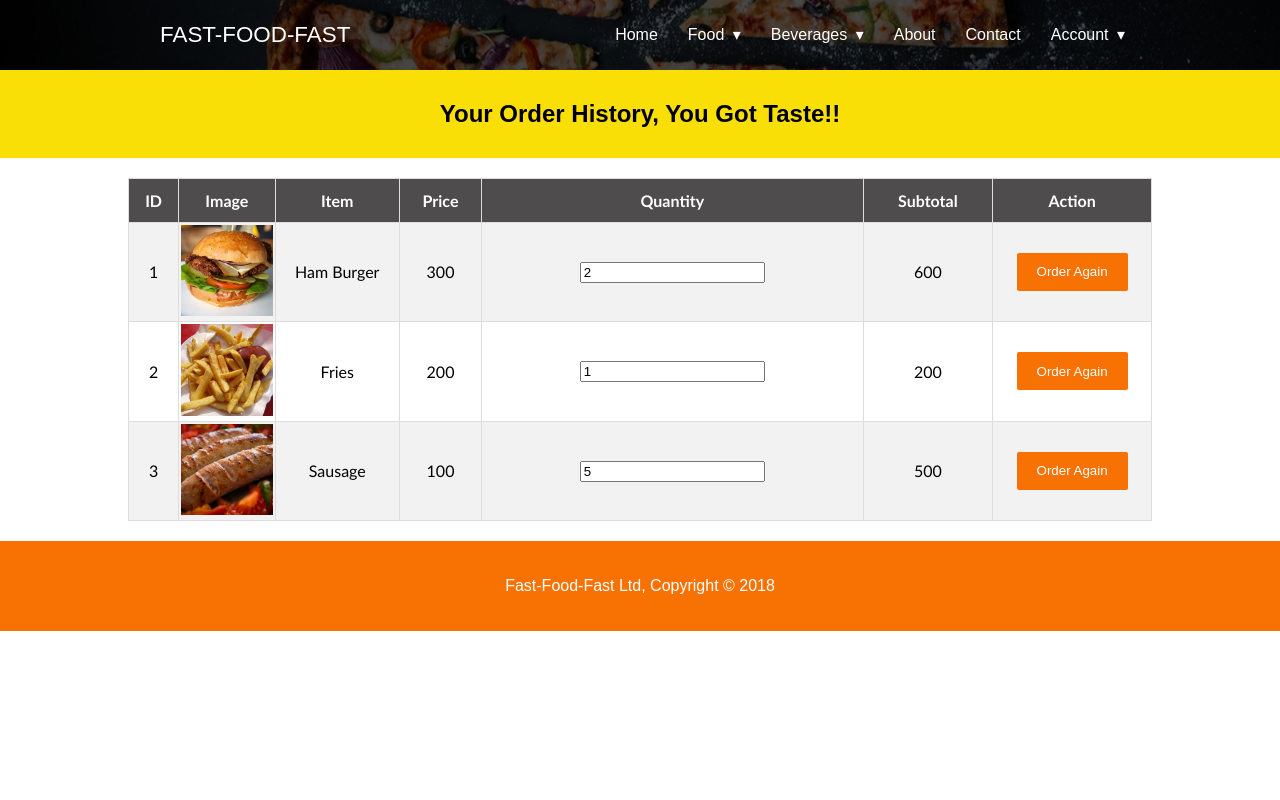
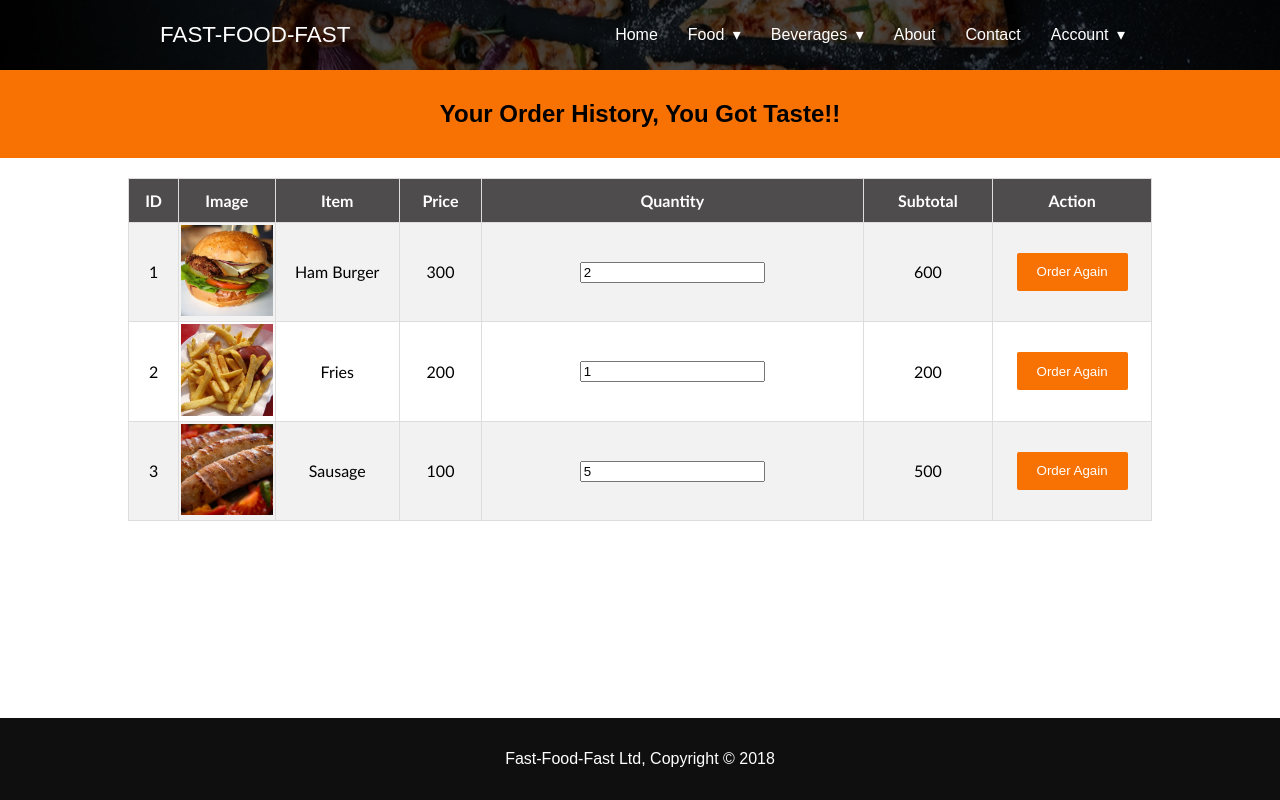
Before and after one commit to ThaDeveloper/Fast-Food-Fast, a PHP site: page /history.html in a window 1280 px wide. Run offline with PHP 8.4, Linux system fonts and the light colour scheme; some libraries are stand-ins or nearby versions.

Commit message:
[delivers #160069876] finalize on order history page

```diff
--- a/UI/css/main.css
+++ b/UI/css/main.css
@@ -244,10 +244,15 @@ header{
   }
 
   footer{
-    padding: 20px;
     margin-top: 20px;
     color: #ffffff;
-    background-color: #f87203;;
+    text-align: center;
+    position: absolute;
+    right: 0;
+    bottom: 0;
+    left: 0;
+    padding: 1rem;
+    background-color: #0f0f0f;
     text-align: center;
   }
   img:hover {
--- a/UI/css/order.css
+++ b/UI/css/order.css
@@ -1,11 +1,9 @@
 .wrapper{
- /* background: #f7f5f5; */
  height:auto;
- /* padding-top: 100px; */
  font-size: 1em;
 }
 .wrapper #header{
-    background: #F9DF05;
+    background: #f87203;
     text-align: center;
     height: 10%;
     padding: 10px 0 10px 0;
@@ -23,9 +21,6 @@
         width: 20px;
         text-align: center;
 }
-/* #orders tr td:nth-child(n+3){
-    width: 5px;
-} */
 #orders tr:nth-child(even){background-color: #f2f2f2;}
 
 #orders tr:hover {background-color: #ddd;}
@@ -72,3 +67,8 @@ img{
 #accept{
     background-color: #5cb85c
 }
+button:hover{
+    transition: all 0.5s;
+    cursor: pointer;
+    transform: scale(1.03);
+}
--- a/UI/history.html
+++ b/UI/history.html
@@ -15,7 +15,7 @@
         <section class="navigation">
             <div class="nav-container">
             <div class="brand">
-                <a href="#!">Fast-Food-Fast</a>
+                <a href="index.html">Fast-Food-Fast</a>
             </div>
             <nav>
                 <div class="nav-mobile"><a id="nav-toggle" href="#!"><span></span></a></div>
```
